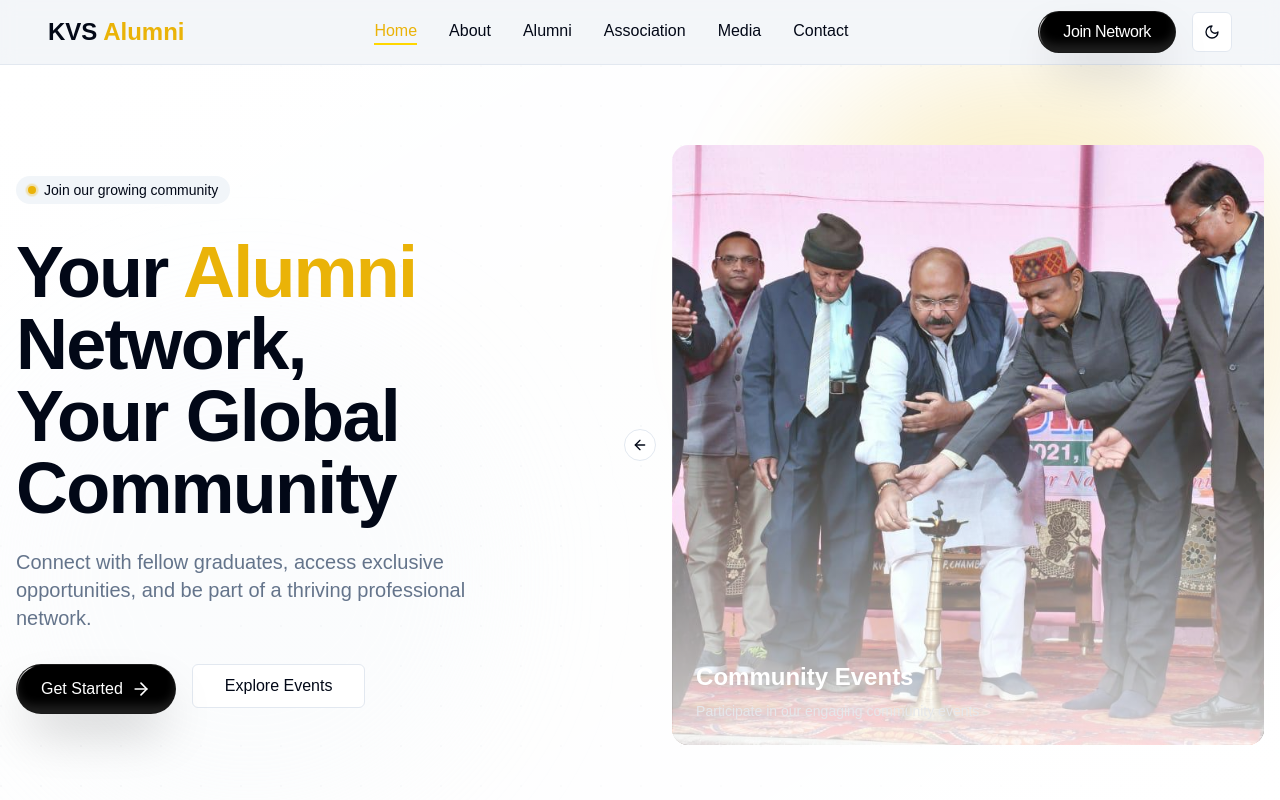
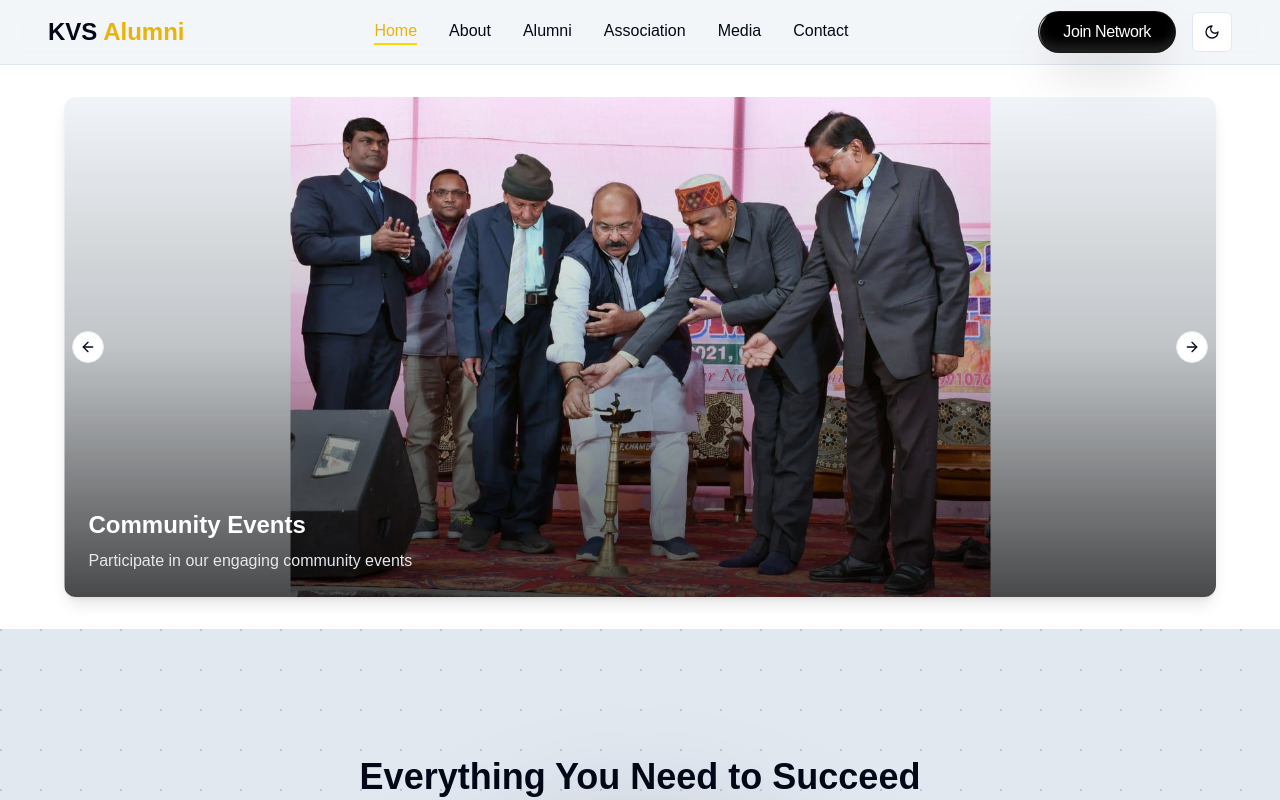
Before and after one commit to kvsalumni/kvsalumniweb, a Next.js app: page / in a window 1280 px wide. Shown: the top 800 px of the page. Built offline with nearby package versions, Linux system fonts and the light colour scheme.

Commit message:
style 💎: Redesign and simplification of Hero Section layout and styling.
- Redesign and simplification of the Hero Section including layout changes regarding carousel components and content styling.

```diff
--- a/components/pages/landing/HeroSection.tsx
+++ b/components/pages/landing/HeroSection.tsx
@@ -2,7 +2,6 @@
 
 import * as React from "react";
 import Image from "next/image";
-import { ArrowRight } from "lucide-react";
 import { motion } from "framer-motion";
 import {
   Carousel,
@@ -11,8 +10,6 @@ import {
   CarouselNext,
   CarouselPrevious,
 } from "@/components/ui/carousel";
-import { Button } from "@/components/ui/button";
-import ShimmerButton from "@/components/ui/shimmer-button";
 import Autoplay from "embla-carousel-autoplay";
 import { carouselImages } from "./landing-database/carouselData";
 
@@ -22,71 +19,13 @@ export function HeroSection() {
   );
 
   return (
-    <section className="relative w-full overflow-hidden bg-dot-pattern min-h-[calc(100vh-4rem)]">
-      {/* Gradient Overlay */}
-      <div className="absolute inset-0 bg-gradient-to-br from-background via-background/95 to-background" />
-
-      {/* Blur Elements */}
-      <div className="absolute top-0 right-0 w-[500px] h-[500px] bg-yellow-500/20 dark:bg-[#00ff99]/20 rounded-full blur-3xl" />
-      <div className="absolute bottom-0 left-0 w-[500px] h-[500px] bg-secondary/20 rounded-full blur-3xl" />
-
-      <div className="container relative mx-auto px-4 py-12 lg:py-20 min-h-[calc(100vh-4rem)] flex items-center">
-        <div className="grid lg:grid-cols-2 gap-8 lg:gap-16 items-center w-full">
-          {/* Left Content */}
+    <section className="w-full bg-background">
+      <div className="container mx-auto px-4 py-8">
         <motion.div
-            initial={{ opacity: 0, y: 20 }}
-            animate={{ opacity: 1, y: 0 }}
+          initial={{ opacity: 0, scale: 0.95 }}
+          animate={{ opacity: 1, scale: 1 }}
           transition={{ duration: 0.5 }}
-            className="flex flex-col space-y-6 lg:space-y-8 order-2 lg:order-1"
-          >
-            <div className="inline-flex items-center space-x-2 bg-muted px-3 py-1 rounded-full w-fit">
-              <span className="relative flex h-2 w-2">
-                <span className="animate-ping absolute inline-flex h-full w-full rounded-full bg-yellow-500 dark:bg-[#00ff99] opacity-75"></span>
-                <span className="relative inline-flex rounded-full h-2 w-2 bg-yellow-500 dark:bg-[#00ff99]"></span>
-              </span>
-              <span className="text-sm font-medium">
-                Join our growing community
-              </span>
-            </div>
-
-            <div className="space-y-4 lg:space-y-6">
-              <h1 className="text-4xl sm:text-5xl lg:text-6xl xl:text-7xl font-bold tracking-tight">
-                Your{" "}
-                <span className="text-yellow-500 dark:text-[#00ff99]">
-                  Alumni
-                </span>{" "}
-                Network,
-                <br className="hidden sm:block" />
-                Your Global Community
-              </h1>
-              <p className="text-lg sm:text-xl text-muted-foreground max-w-lg">
-                Connect with fellow graduates, access exclusive opportunities,
-                and be part of a thriving professional network.
-              </p>
-            </div>
-
-            <div className="flex flex-col sm:flex-row gap-4">
-              <ShimmerButton className="shadow-2xl w-full sm:w-auto">
-                <span className="flex items-center justify-center gap-2 text-base text-white font-medium">
-                  Get Started
-                  <ArrowRight className="h-5 w-5 transition-transform group-hover:translate-x-1" />
-                </span>
-              </ShimmerButton>
-              <Button
-                size="lg"
-                variant="outline"
-                className="text-base w-full sm:w-auto">
-                Explore Events
-              </Button>
-            </div>
-          </motion.div>
-
-          {/* Right Carousel Section */}
-          <motion.div
-            initial={{ opacity: 0, x: 20 }}
-            animate={{ opacity: 1, x: 0 }}
-            transition={{ duration: 0.7, delay: 0.3 }}
-            className="relative order-1 lg:order-2 h-[300px] sm:h-[400px] lg:h-[600px]"
+          className="relative w-full h-[400px] sm:h-[500px] max-w-6xl mx-auto rounded-xl overflow-hidden shadow-lg bg-muted"
         >
           <Carousel
             opts={{
@@ -96,35 +35,39 @@ export function HeroSection() {
             plugins={[plugin.current]}
             className="w-full h-full"
           >
-              <CarouselContent>
-                {carouselImages.map((image, index) => (
-                  <CarouselItem key={index}>
-                    <div className="relative w-full h-[300px] sm:h-[400px] lg:h-[600px] rounded-2xl overflow-hidden">
+            <CarouselContent className="-ml-1">
+              {carouselImages.slice(0, 100).map((image, index) => (
+                <CarouselItem key={index} className="pl-1 relative h-[400px] sm:h-[500px]">
+                  <div className="relative w-full h-full">
                     <Image
                       src={image.src}
                       alt={image.alt}
-                        fill
-                        className="object-cover transition-transform duration-500 hover:scale-105"
+                      width={1920}
+                      height={1080}
+                      className="absolute inset-0 w-full h-full object-contain"
                       priority={index === 0}
-                        sizes="(max-width: 768px) 100vw, 50vw"
+                      unoptimized
                     />
-                      <div className="absolute inset-0 bg-gradient-to-t from-background/80 via-background/20 to-transparent" />
+                    <div className="absolute inset-0 bg-gradient-to-t from-black/70 via-black/20 to-transparent" />
 
-                      {/* Image Caption */}
-                      <div className="absolute bottom-0 left-0 right-0 p-6 text-white">
-                        <h3 className="text-2xl font-bold mb-2">{image.title}</h3>
-                        <p className="text-sm text-gray-200">{image.description}</p>
+                    {image.title && (
+                      <div className="absolute bottom-0 left-0 right-0 p-4 sm:p-6 text-white">
+                        <h3 className="text-xl sm:text-2xl font-bold mb-1 sm:mb-2">{image.title}</h3>
+                        {image.description && (
+                          <p className="text-sm sm:text-base text-gray-200">{image.description}</p>
+                        )}
                       </div>
+                    )}
                   </div>
                 </CarouselItem>
               ))}
             </CarouselContent>
-              <CarouselPrevious className="hidden sm:flex" />
-              <CarouselNext className="hidden sm:flex" />
+            <CarouselPrevious className="hidden sm:flex left-2" />
+            <CarouselNext className="hidden sm:flex right-2" />
           </Carousel>
         </motion.div>
       </div>
-      </div>
     </section>
   );
+
 }
```
Lines whose indentation alone changed are shown as unchanged.
